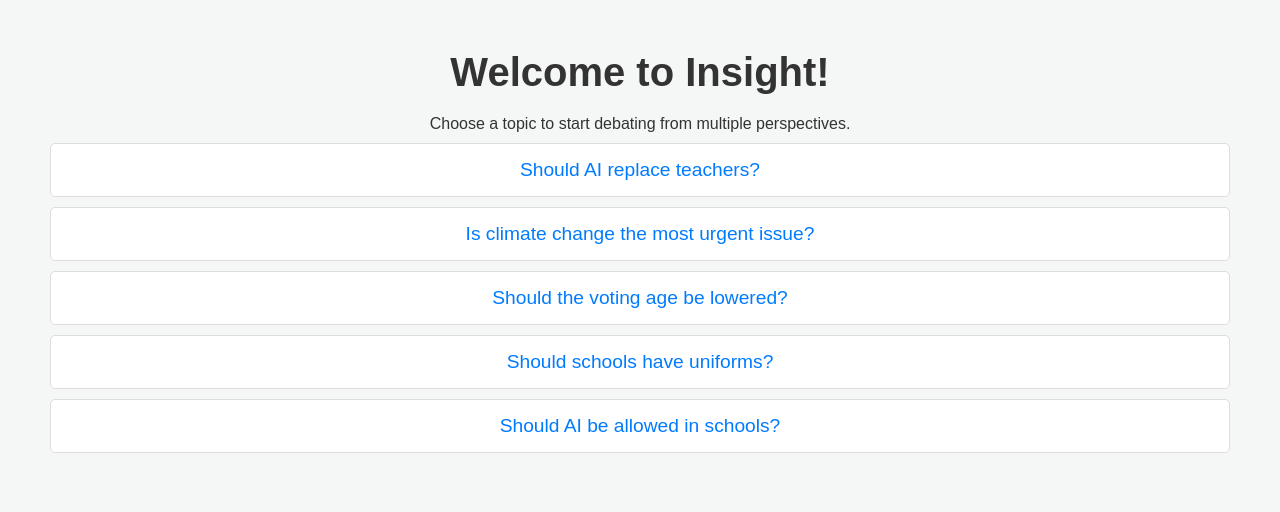
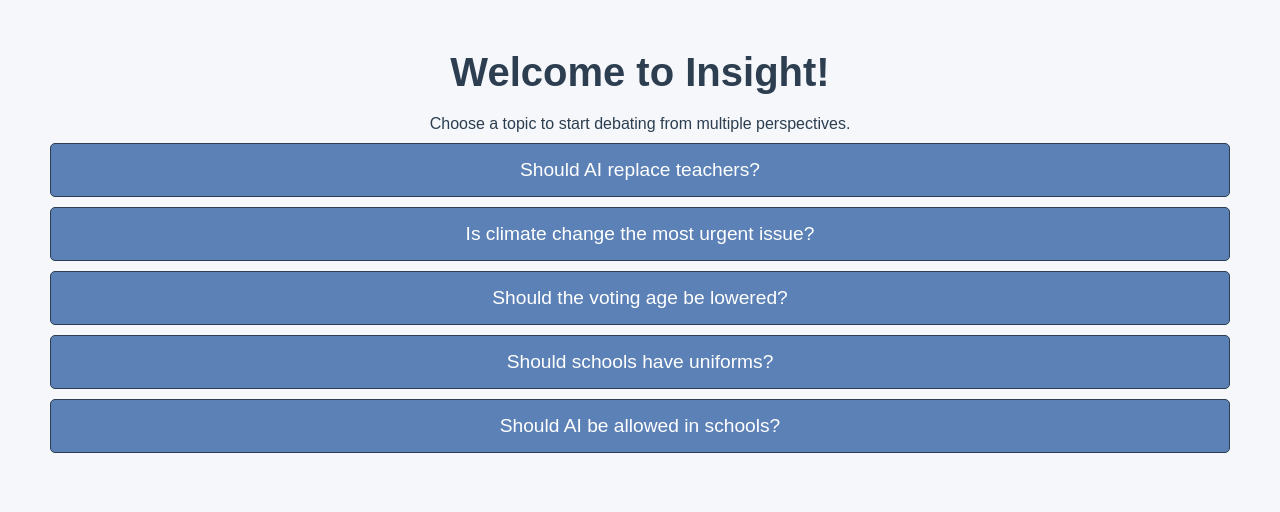
Before and after one commit to tharnyelilvannan/Insight, a Flask app: page / in a window 1280 px wide. Shown: the top 512 px of the page. Run offline with Flask 3, Linux system fonts and the light colour scheme.

Commit message:
Update colours (close #1)

```diff
--- a/app/static/style.css
+++ b/app/static/style.css
@@ -7,8 +7,8 @@
 }
 
 body {
-    background-color: #f4f7f6;
-    color: #333;
+    background-color: #F5F7FA;
+    color: #2C3E50;
     text-align: center;
     padding: 50px;
 }
@@ -23,7 +23,7 @@ body {
 /* Header */
 h1 {
     font-size: 2.5em;
-    color: #333;
+    color: #2C3E50;
     margin-bottom: 20px;
 }
 
@@ -34,8 +34,8 @@ ul {
 }
 
 ul li {
-    background-color: #fff;
-    border: 1px solid #ddd;
+    background-color: #5C81B6;
+    border: 1px solid #2C3E50;
     border-radius: 5px;
     padding: 15px;
     margin: 10px 0;
@@ -44,12 +44,12 @@ ul li {
 
 ul li a {
     text-decoration: none;
-    color: #007bff;
+    color: #FFFFFF;
     font-size: 1.2em;
 }
 
 ul li:hover {
-    background-color: #f1f1f1;
+    background-color: #466893;
     transform: scale(1.02);
 }
 
--- a/app/templates/index.html
+++ b/app/templates/index.html
@@ -16,8 +16,6 @@
         <li><a href="/debate/4">Should schools have uniforms?</a></li>
         <li><a href="/debate/5">Should AI be allowed in schools?</a></li>
 
-
-
     </ul>
     <script src="{{ url_for('static', filename='script.js') }}"></script>
 </body>
```
